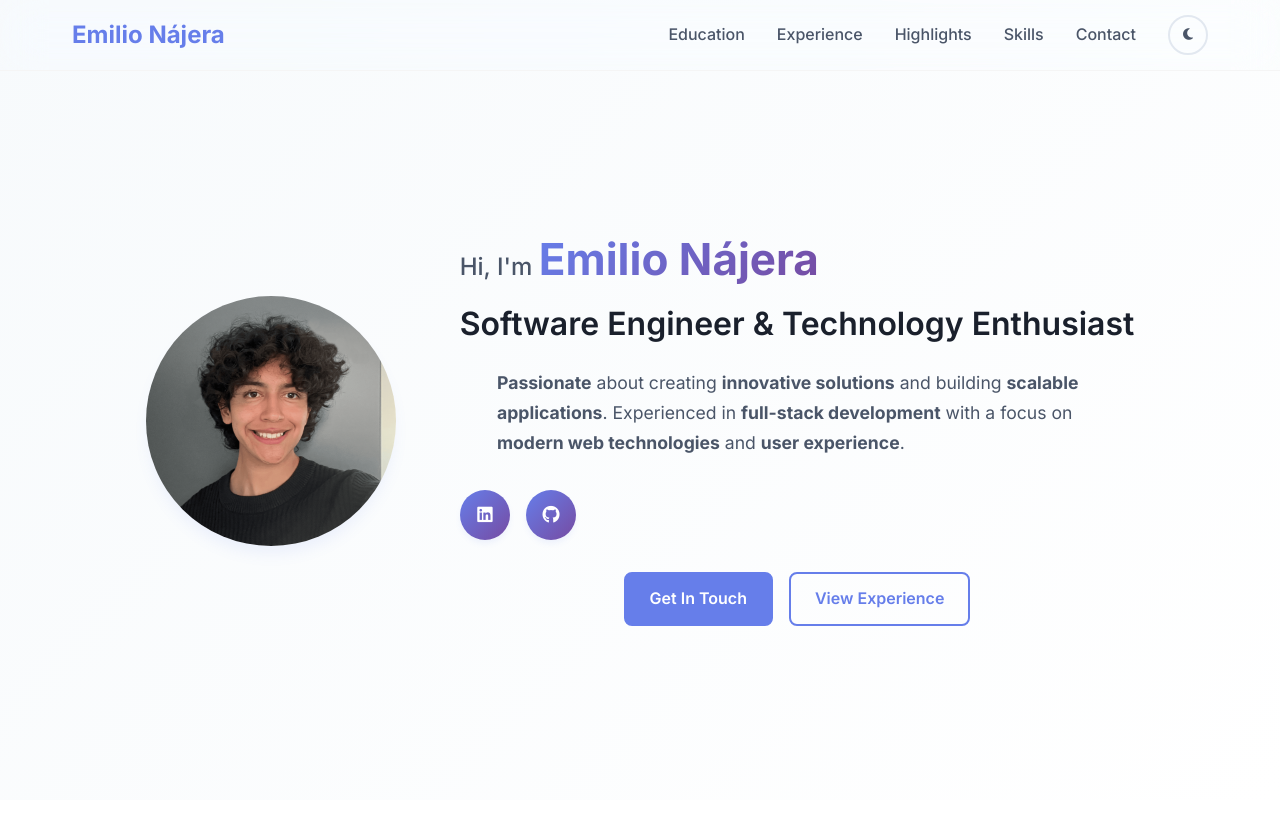
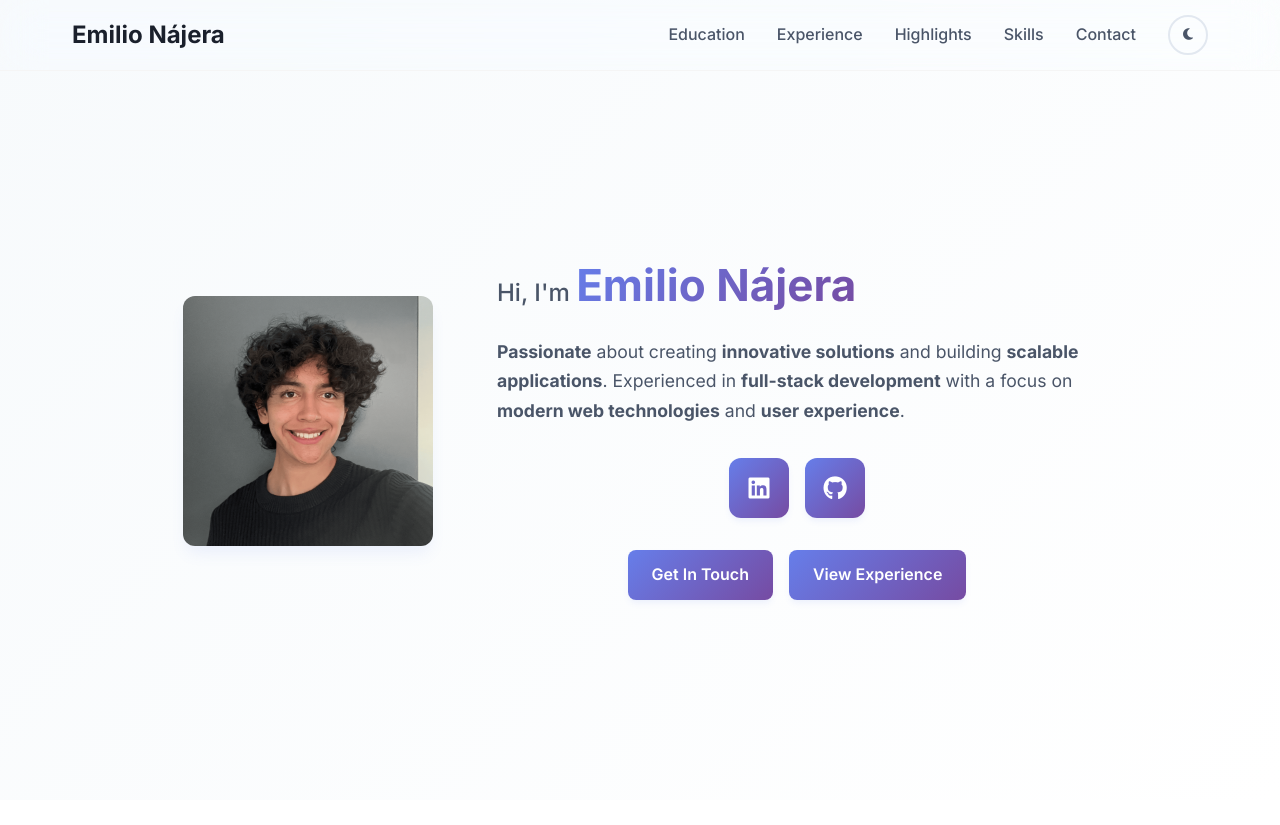
Before and after one commit to emilionajera/minimalist-portfolio, a Flask app: page / in a window 1280 px wide. Shown: the top 825 px of the page. Run offline with Flask 3, Linux system fonts and the light colour scheme.

Commit message:
Update appearance of the hero section and navigation bar for better look
Refactors hero section in index.html and updates styles.css for visual enhancements, including button gradients, icon sizes and dark mode compatibility.

Replit-Commit-Author: Agent
Replit-Commit-Session-Id: 53c0f571-4592-4ba5-ae2e-1a5fa4bf352c
Replit-Commit-Screenshot-Url: https://storage.googleapis.com/screenshot-production-us-central1/50c5838e-b311-414a-b7c4-bf068c5cf593/121f759e-e47b-4622-a5d8-eb939ca2e940.jpg

```diff
--- a/static/css/style.css
+++ b/static/css/style.css
@@ -138,6 +138,10 @@ body[data-theme="dark"] .nav-header {
   border-bottom: 1px solid #2d3748;
 }
 
+body[data-theme="dark"] .nav-brand a {
+  color: #f7fafc;
+}
+
 .nav-container {
   max-width: 1200px;
   margin: 0 auto;
@@ -151,7 +155,7 @@ body[data-theme="dark"] .nav-header {
 .nav-brand a {
   font-size: 1.5rem;
   font-weight: 700;
-  color: var(--primary-color);
+  color: #1a202c;
   text-decoration: none;
 }
 
@@ -253,7 +257,7 @@ body[data-theme="dark"] .nav-header {
 .profile-image {
   width: 250px;
   height: 250px;
-  border-radius: 50%;
+  border-radius: 12px;
   border: none;
   box-shadow: var(--shadow-large);
   transition: transform 0.3s ease;
@@ -285,12 +289,7 @@ body[data-theme="dark"] .nav-header {
   text-align: left;
 }
 
-.hero-title {
-  font-size: 2rem;
-  font-weight: 600;
-  margin-bottom: 1.5rem;
-  color: var(--text-primary);
-}
+
 
 /* Ensure text is visible in dark mode */
 body[data-theme="dark"] .hero-name {
@@ -304,7 +303,7 @@ body[data-theme="dark"] .hero-name {
 /* Hero Social Links */
 .hero-social {
   display: flex;
-  justify-content: flex-start;
+  justify-content: center;
   gap: 1rem;
   margin: 2rem 0;
 }
@@ -313,16 +312,16 @@ body[data-theme="dark"] .hero-name {
   display: flex;
   align-items: center;
   justify-content: center;
-  width: 50px;
-  height: 50px;
+  width: 60px;
+  height: 60px;
   background: var(--gradient-primary);
   color: white;
   text-decoration: none;
-  border-radius: 50%;
+  border-radius: 12px;
   font-weight: 600;
   transition: all 0.3s ease;
   box-shadow: var(--shadow-medium);
-  font-size: 1.25rem;
+  font-size: 1.5rem;
 }
 
 .social-btn:hover {
@@ -330,9 +329,7 @@ body[data-theme="dark"] .hero-name {
   box-shadow: var(--shadow-large);
 }
 
-.social-btn i {
-  font-size: 1.1rem;
-}
+
 
 
 
@@ -341,9 +338,8 @@ body[data-theme="dark"] .hero-name {
   color: var(--text-secondary);
   margin-bottom: 2rem;
   max-width: 600px;
-  margin-left: auto;
-  margin-right: auto;
   line-height: 1.7;
+  margin-top: 1rem;
 }
 
 .hero-cta {
@@ -366,29 +362,27 @@ body[data-theme="dark"] .hero-name {
 }
 
 .btn-primary {
-  background-color: var(--primary-color);
+  background: var(--gradient-primary);
   color: white;
-  border: 2px solid var(--primary-color);
+  border: none;
+  box-shadow: var(--shadow-medium);
 }
 
 .btn-primary:hover {
-  background-color: var(--primary-dark);
-  border-color: var(--primary-dark);
   transform: translateY(-2px);
+  box-shadow: var(--shadow-large);
+}
+
+.btn-secondary {
+  background: var(--gradient-primary);
+  color: white;
+  border: none;
   box-shadow: var(--shadow-medium);
 }
 
-.btn-secondary {
-  background-color: transparent;
-  color: var(--primary-color);
-  border: 2px solid var(--primary-color);
-}
-
 .btn-secondary:hover {
-  background-color: var(--primary-color);
-  color: white;
   transform: translateY(-2px);
-  box-shadow: var(--shadow-medium);
+  box-shadow: var(--shadow-large);
 }
 
 /* Experience Section */
@@ -782,9 +776,9 @@ body[data-theme="dark"] .skill-tag.soft {
   }
 
   .social-btn {
-    width: 45px;
-    height: 45px;
-    font-size: 1.1rem;
+    width: 55px;
+    height: 55px;
+    font-size: 1.3rem;
   }
 
   .mobile-menu-toggle {
@@ -853,6 +847,7 @@ body[data-theme="dark"] .skill-tag.soft {
   .profile-image {
     width: 200px;
     height: 200px;
+    border-radius: 8px;
   }
 
   .education-grid {
--- a/templates/index.html
+++ b/templates/index.html
@@ -51,7 +51,6 @@
                 </div>
                 <div class="hero-text">
                     <p class="hero-greeting">Hi, I'm <span class="hero-name">Emilio Nájera</span></p>
-                    <h1 class="hero-title">Software Engineer & Technology Enthusiast</h1>
                     <p class="hero-description">
                         <strong>Passionate</strong> about creating <strong>innovative solutions</strong> and building <strong>scalable applications</strong>.
                         Experienced in <strong>full-stack development</strong> with a focus on <strong>modern web technologies</strong> and <strong>user experience</strong>.
```
